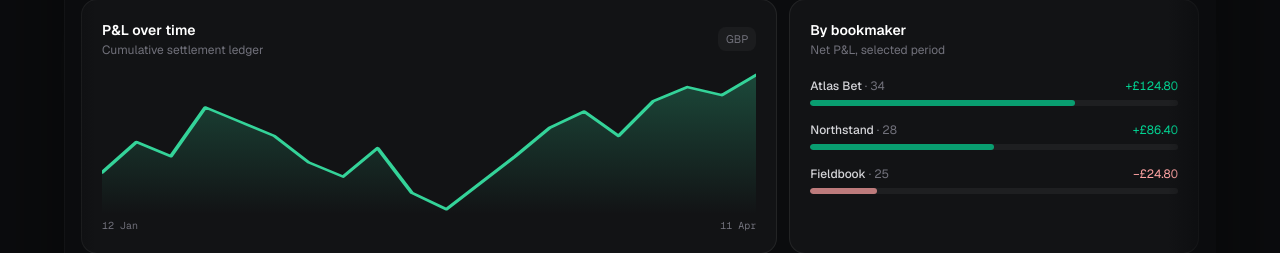
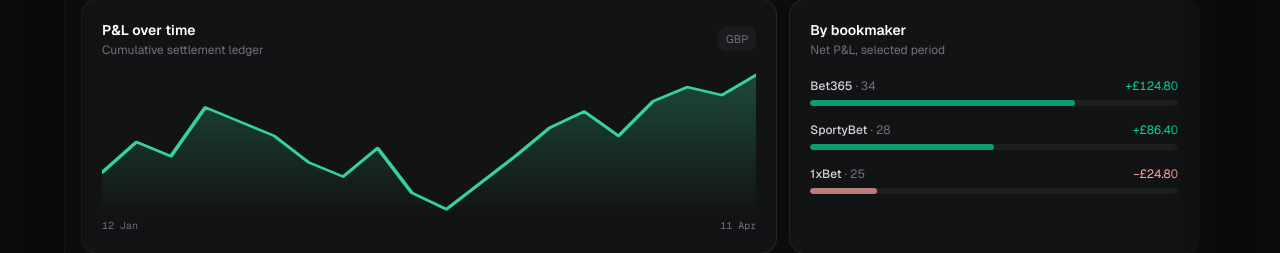
Before and after one commit to Izzy678/BetFolio, a Next.js app: page / in a window 1280 px wide. Shown: the part 669-922 px from the top of the page. Built offline with nearby package versions, Linux system fonts and the light colour scheme.

Commit message:
Use real bookmaker names in landing mocks.
Replace fictional labels so the product demo matches familiar platforms.

```diff
--- a/app/page.tsx
+++ b/app/page.tsx
@@ -156,7 +156,7 @@ export default function Home() {
         <div className="rounded-2xl border border-white/[.08] bg-[#121315] p-3 sm:p-5">
           <div className="rounded-2xl bg-[#e9f3ee] p-4 text-zinc-900 sm:p-5">
             <div className="flex items-center justify-between gap-3">
-              <span className="text-sm font-black">Atlas Bet</span>
+              <span className="text-sm font-black">Bet365</span>
               <span className="rounded-full bg-emerald-700 px-2 py-1 text-[10px] font-bold text-white">
                 WON
               </span>
--- a/components/marketing/landing-dashboard-mock.tsx
+++ b/components/marketing/landing-dashboard-mock.tsx
@@ -6,16 +6,16 @@ const curve = [
 ];
 
 const recent = [
-  { book: "Atlas Bet", type: "Accumulator", stake: "£25.00", status: "won" as const, pnl: "+£42.50" },
-  { book: "Northstand", type: "Single", stake: "£35.00", status: "lost" as const, pnl: "−£35.00" },
-  { book: "Atlas Bet", type: "Single", stake: "£20.00", status: "won" as const, pnl: "+£18.20" },
-  { book: "Fieldbook", type: "Accumulator", stake: "£15.00", status: "lost" as const, pnl: "−£15.00" },
+  { book: "Bet365", type: "Accumulator", stake: "£25.00", status: "won" as const, pnl: "+£42.50" },
+  { book: "SportyBet", type: "Single", stake: "£35.00", status: "lost" as const, pnl: "−£35.00" },
+  { book: "Bet365", type: "Single", stake: "£20.00", status: "won" as const, pnl: "+£18.20" },
+  { book: "1xBet", type: "Accumulator", stake: "£15.00", status: "lost" as const, pnl: "−£15.00" },
 ];
 
 const books = [
-  { name: "Atlas Bet", bets: 34, pnl: "+£124.80", pct: 72, loss: false },
-  { name: "Northstand", bets: 28, pnl: "+£86.40", pct: 50, loss: false },
-  { name: "Fieldbook", bets: 25, pnl: "−£24.80", pct: 18, loss: true },
+  { name: "Bet365", bets: 34, pnl: "+£124.80", pct: 72, loss: false },
+  { name: "SportyBet", bets: 28, pnl: "+£86.40", pct: 50, loss: false },
+  { name: "1xBet", bets: 25, pnl: "−£24.80", pct: 18, loss: true },
 ];
 
 function CurveChart() {
```
